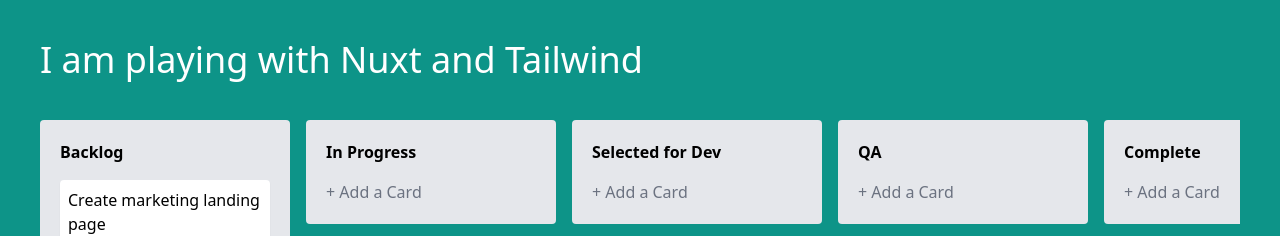
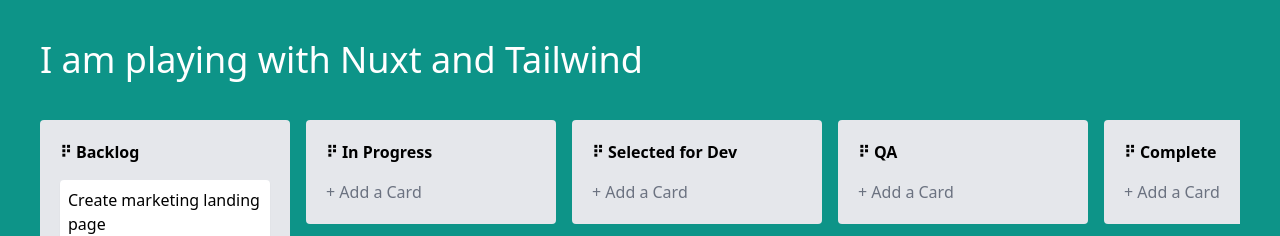
Before and after one commit to kirillmihalych/trello-like-board, a Nuxt app: page / in a window 1280 px wide. Shown: the top 236 px of the page. Built offline with nearby package versions, Linux system fonts and the light colour scheme.

Commit message:
[7] drag handle component and draggable trasition

```diff
--- /dev/null
+++ b/components/DragHandle.vue
@@ -0,0 +1,3 @@
+<template>
+  <span class="drag-handle cursor-move">&#10271;</span>
+</template>
--- a/components/TrelloBoard.vue
+++ b/components/TrelloBoard.vue
@@ -3,6 +3,7 @@
 import draggable from 'vuedraggable'
 import { nanoid } from 'nanoid'
 import TrelloBoardTask from './TrelloBoardTask.vue'
+import DragHandle from './DragHandle.vue'
 
 const columns = ref<Column[]>([
   {
@@ -51,10 +52,13 @@
       group="columns"
       item-key="id"
       class="flex gap-4 overflow-x-auto items-start"
+      :animation="150"
+      handle=".drag-handle"
     >
       <template #item="{ element: column }: { element: Column }">
         <div class="column bg-gray-200 p-5 rounded min-w-[250px]">
           <header class="font-bold mb-4">
+            <DragHandle />
             {{ column.title }}
           </header>
           <TrelloBoardTask
```
